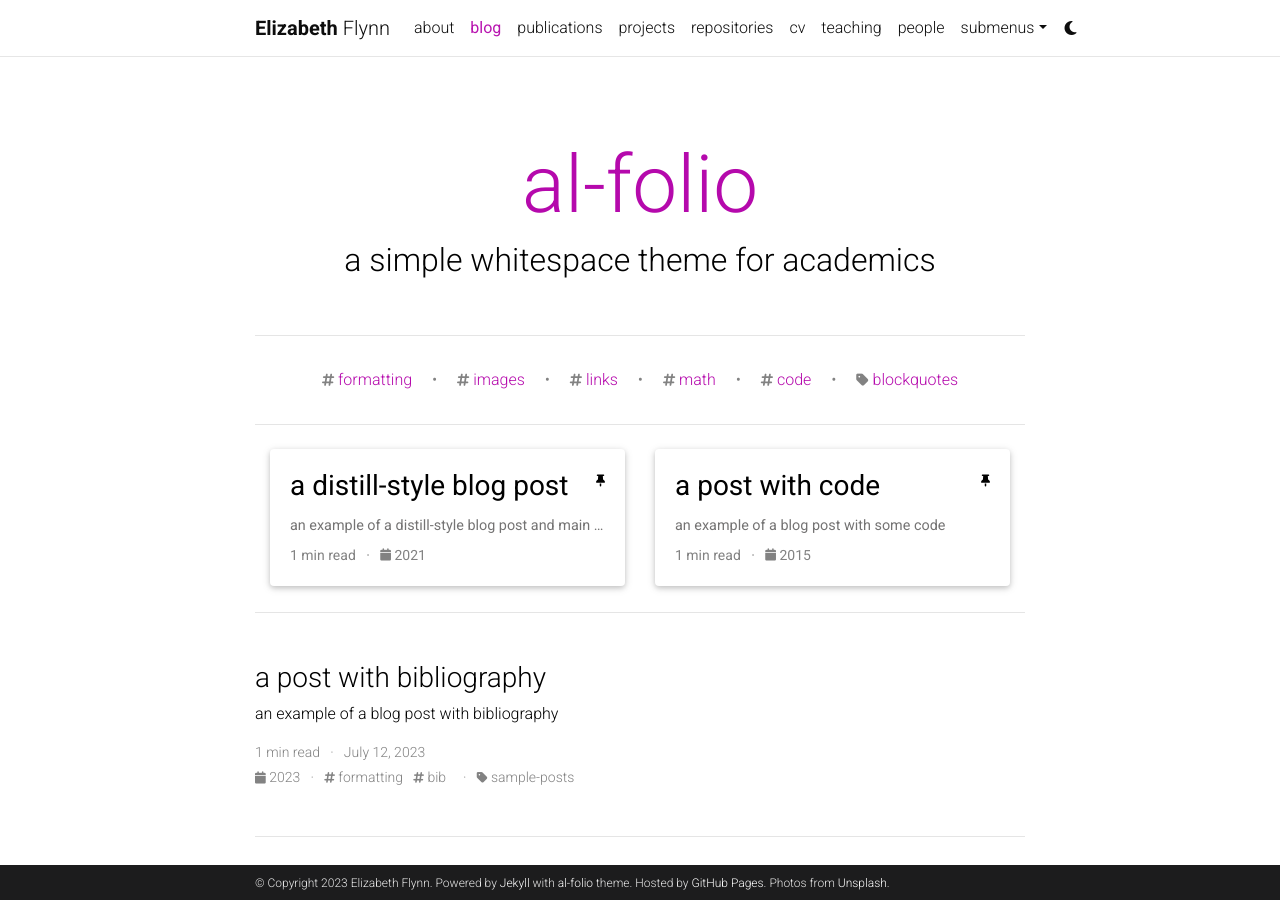
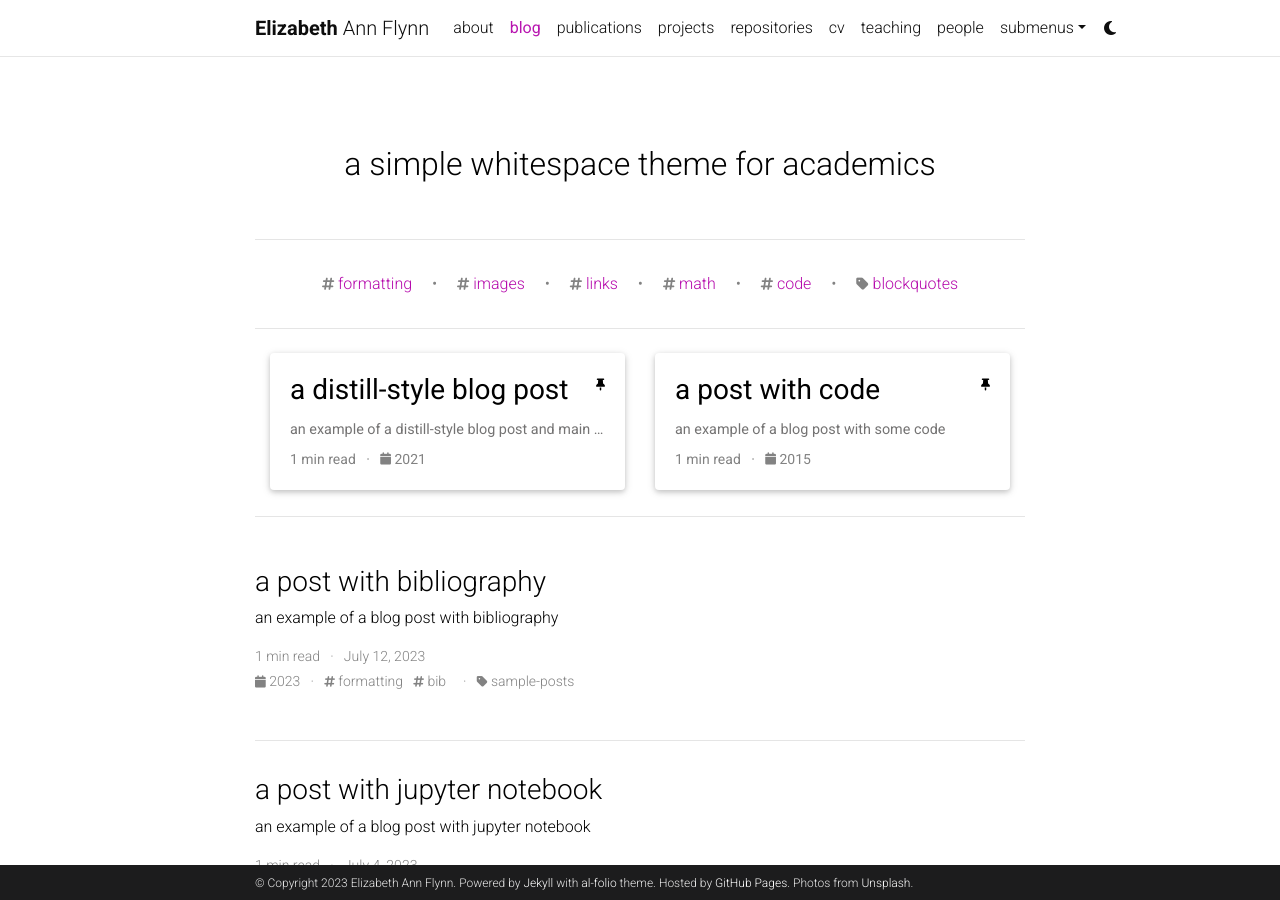
Before and after one commit to elizabethf1706/elizabethf1706.github.io, a Jekyll site: the page built from blog/index.html, in a window 1280 px wide and 900 px high. Built offline with Jekyll 4.4.1, drawn with Linux system fonts in a browser that asks for light colours; the list of posts is cut into pages by our own code; comment, search, counter and statistics services are not loaded; a style sheet for code colours, icons or effects is not loaded; some of the changed lines change nothing that is shown.

Commit message:
Filled out name and info

```diff
--- a/_config.yml
+++ b/_config.yml
@@ -4,9 +4,9 @@
 
 title: blank # the website title (if blank, full name will be used instead)
 first_name: Elizabeth
-middle_name:
+middle_name: Ann
 last_name: Flynn
-email: you@example.com
+email: eafly1212@gmail.com
 description: > # the ">" symbol means to ignore newlines until "footer_text:"
   A simple, whitespace theme for academics. Based on [*folio](https://github.com/bogoli/-folio) design.
 footer_text: >
@@ -67,11 +67,11 @@
 # Social integration
 # -----------------------------------------------------------------------------
 
-github_username: # your GitHub user name
+github_username: elizabethf1706 # your GitHub user name
 gitlab_username: # your GitLab user name
 twitter_username: # your Twitter handle
 mastodon_username: # your mastodon instance+username in the format instance.tld/@username
-linkedin_username: # your LinkedIn user name
+linkedin_username: elizabeth-flynn2 # your LinkedIn user name
 telegram_username: # your Telegram user name
 scholar_userid: # your Google Scholar ID
 semanticscholar_id: # your Semantic Scholar ID
@@ -120,7 +120,7 @@
 # Blog
 # -----------------------------------------------------------------------------
 
-blog_name: al-folio # blog_name will be displayed in your blog page
+blog_name:  # blog_name will be displayed in your blog page
 blog_nav_title: blog # your blog must have a title for it to be displayed in the nav bar
 blog_description: a simple whitespace theme for academics
 permalink: /blog/:year/:title/
```
